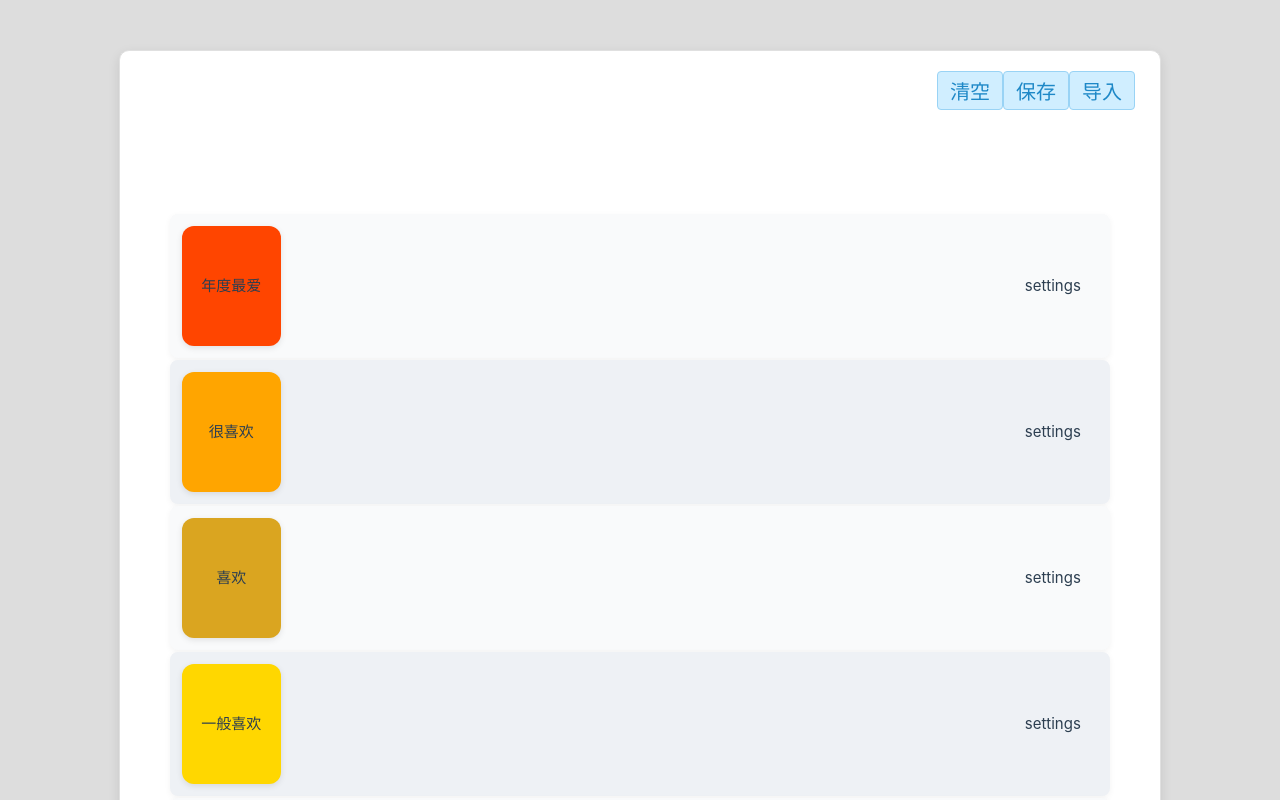
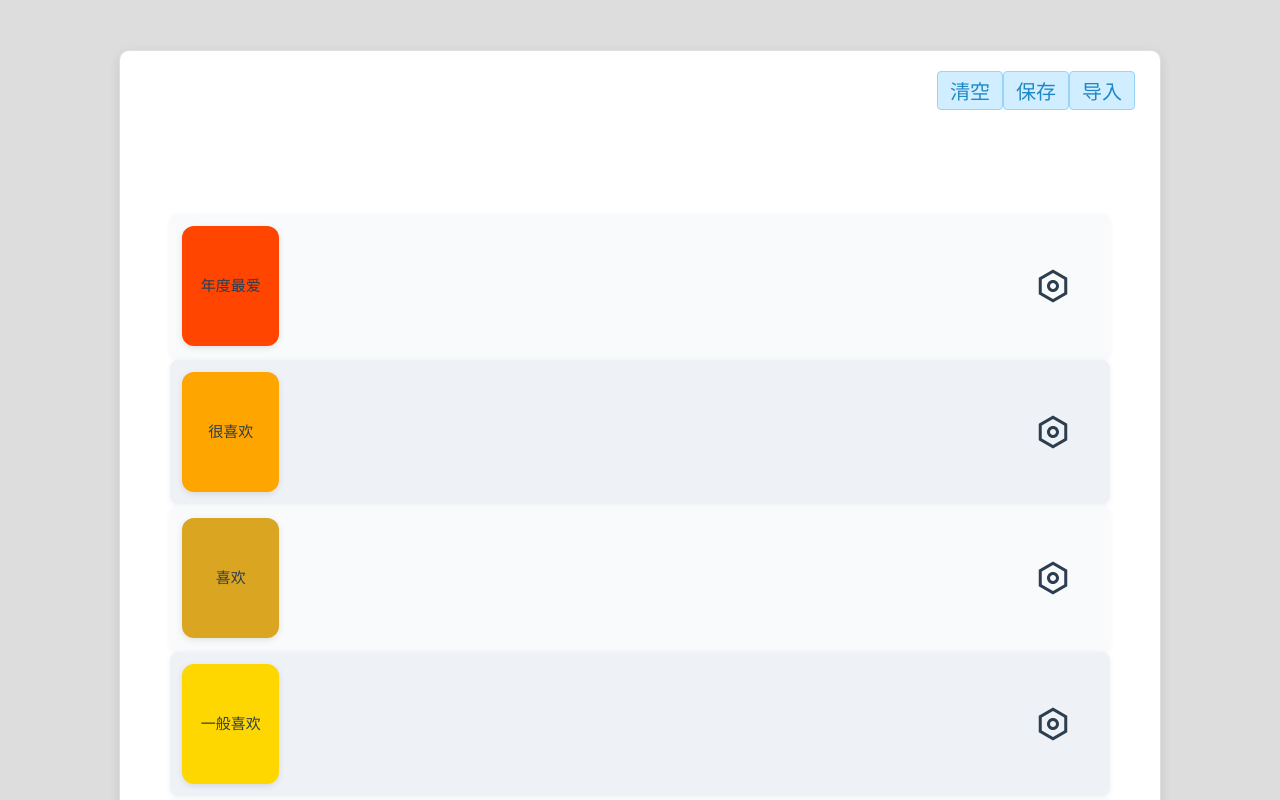
Before and after one commit to atoposyz/AnimeTierList, a Vue app: page / in a window 1280 px wide. Shown: the top 800 px of the page. Built offline with nearby package versions, Linux system fonts and the light colour scheme.

Commit message:
feat: :art: 小改动

```diff
--- a/src/components/ImageListZone.vue
+++ b/src/components/ImageListZone.vue
@@ -51,6 +51,7 @@ export default {
     display: flex;
     align-items: center;
     justify-content: center;
+    border-radius: 12px;
     transition: box-shadow 0.3s ease, transform 0.2s ease;
 }
 
--- a/src/components/ImageRankTable.vue
+++ b/src/components/ImageRankTable.vue
@@ -6,7 +6,7 @@
     </div>
     <ImageListZone class="image-list" :index="index" :key="index" @change-event="emit_change_event"/>
     <div class="settings" @click="opensettingbox(index)">
-      <span>settings</span>
+      <svg xmlns="http://www.w3.org/2000/svg" viewBox="0 0 24 24" width="36" height="36" fill="currentColor"><path d="M12 1L21.5 6.5V17.5L12 23L2.5 17.5V6.5L12 1ZM12 3.311L4.5 7.65311V16.3469L12 20.689L19.5 16.3469V7.65311L12 3.311ZM12 16C9.79086 16 8 14.2091 8 12C8 9.79086 9.79086 8 12 8C14.2091 8 16 9.79086 16 12C16 14.2091 14.2091 16 12 16ZM12 14C13.1046 14 14 13.1046 14 12C14 10.8954 13.1046 10 12 10C10.8954 10 10 10.8954 10 12C10 13.1046 10.8954 14 12 14Z"></path></svg>
     </div>
   </div>
 </template>
@@ -47,7 +47,7 @@ export default {
 .image-rank-row {
   min-height: 120px;
   display: flex;
-  gap: 2px;
+  gap: 8px;
   margin-bottom: 2px;
   min-width: 400px;
 
```
